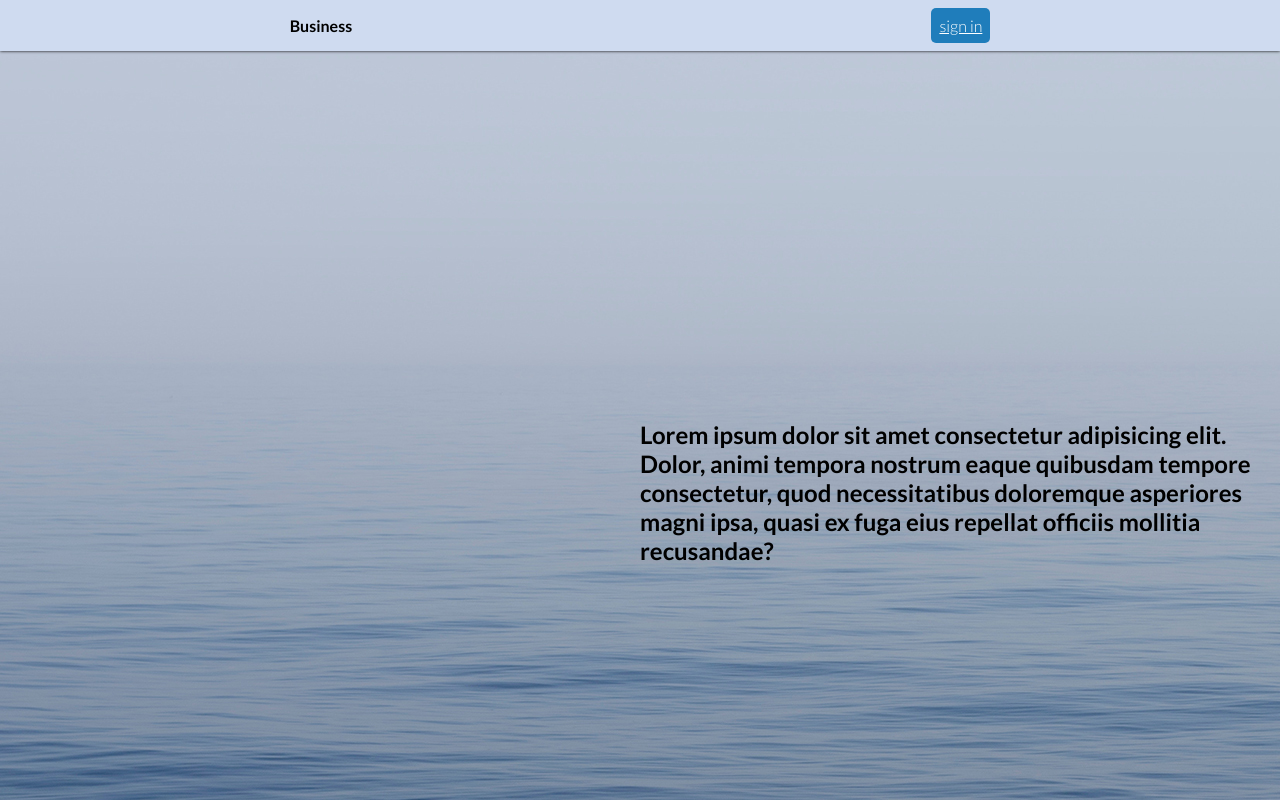
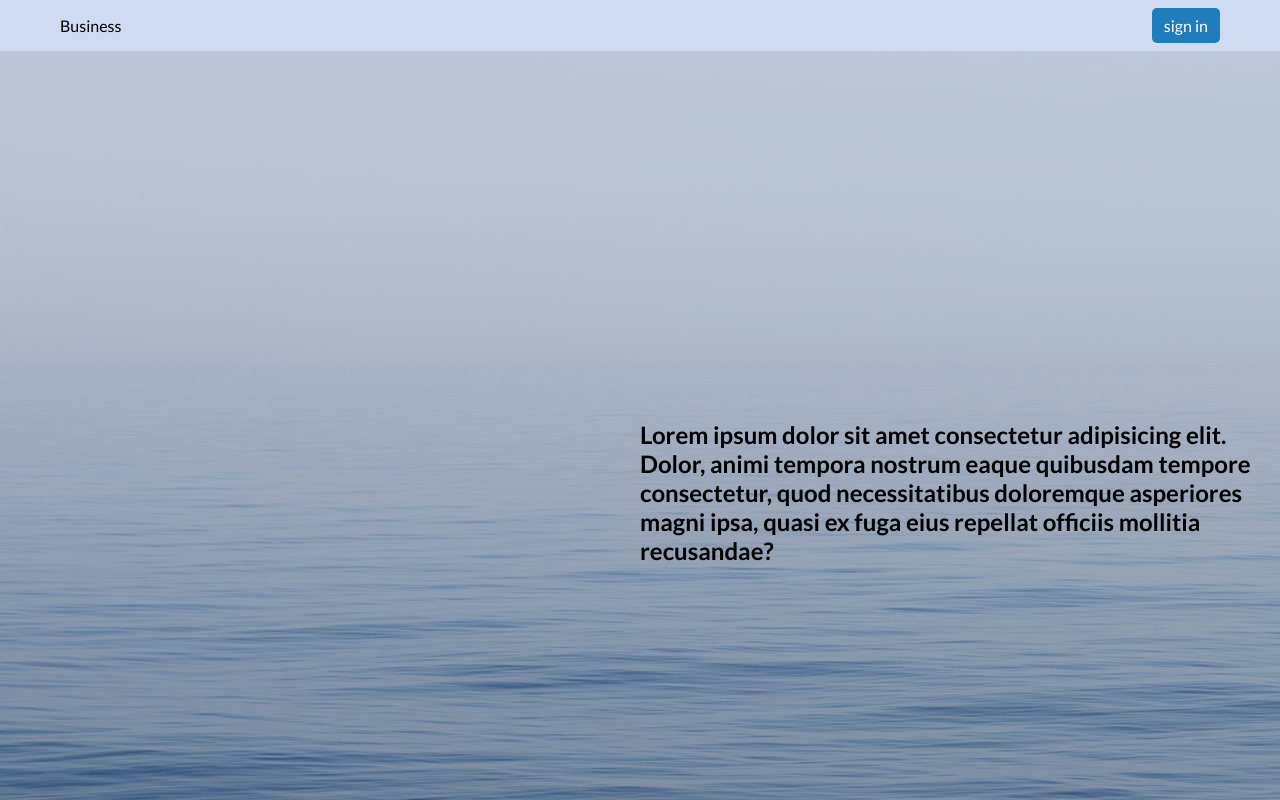
Before and after one commit to MazvydasV/Atsiskaitymas, a plain HTML site: page index.html in a window 1280 px wide. Shown: the top 800 px of the page. Drawn offline with Linux system fonts and the light colour scheme; files whose address does not match are found by name; a web font is replaced by a local one.

Commit message:
Header fixed

```diff
--- a/app.css
+++ b/app.css
@@ -7,27 +7,34 @@ header {
     top: 0;
     left: 0;
     width: 100%;
-    box-shadow: 0 0 3px 0 black;
     background-color: rgb(207, 219, 240);
     z-index: 99;
 }
 header .container {
+    max-width: 1200px;
+    width: 100%;
+    margin: 0 auto;
     display: flex;
-    justify-content: space-around;
     align-items: center;
-    position: relative;
-    text-align: center;
-
+    justify-content: space-between;
+    box-sizing: border-box;
+    padding: 0 20px;
+}
+header .header-title {
+    font-weight: 400;
 }
 
 
 .button {
     background-color: rgb(31, 125, 187);
     display: inline-block;
-    padding: 8px;
+    padding: 8px 12px;
     border-radius: 5px;
     transition: 0.3 ease-in-out;
     color: white;
+    font-weight: 400;
+    cursor: pointer;
+    text-decoration: none;
 }
 .button:hover {
     background-color: rgb(61, 89, 180);
@@ -36,17 +43,21 @@ top {
     margin-top: 50px;
     background-color: coral;
     display: flex;
-    position: relative;
+
     justify-content: center;
     align-items: center;
     padding: 100px;
-    max-width: 800px;
+    width: 400px;
     margin: auto;
 
 
 }
 img {
-    position: absolute;
+    position: relative;
+    width: auto;
+    height: auto;
+    display: block;
+    object-fit: cover;
 
 }
 .content {
@@ -55,4 +66,5 @@ img {
     top: 50%;
     left: 50%;
 
+
 }
--- a/index.html
+++ b/index.html
@@ -6,14 +6,14 @@
     <meta name="viewport" content="width=device-width, initial-scale=1.0">
     <link rel="preconnect" href="https://fonts.googleapis.com">
     <link rel="preconnect" href="https://fonts.gstatic.com" crossorigin>
-    <link href="https://fonts.googleapis.com/css2?family=Ceviche+One&family=Lato:wght@300;700&family=Open+Sans:ital,wght@1,300&display=swap" rel="stylesheet">
+    <link href="https://fonts.googleapis.com/css2?family=Ceviche+One&family=Lato:wght@300;400;700&family=Open+Sans:ital,wght@1,300&display=swap" rel="stylesheet">
     <link rel="stylesheet" href="app.css">
     <title>Bandomasis Page'as</title>
 </head>
 <body>
     <header>
         <div class="container">
-            <p><strong>Business</strong></p>
+            <p class="header-title">Business</p>
             <nav>
                 <a class="button" href="\sign-in.html">sign in</a>
             </nav>
@@ -21,7 +21,7 @@
 </header>
     <main>
         <section class="top">
-            <img src="C:\Users\Mazvydas\Desktop\Code academy programuoju\Paskaita10\Atsiskaitymas\Atsiskaitymas\bg-masthead.jpg" alt="aciean">
+            <img src="C:\Users\Mazvydas\Desktop\Code academy programuoju\Paskaita10\Atsiskaitymas\Atsiskaitymas\bg-masthead-min.jpg" alt="aciean">
             <div class="content"><h1>Lorem ipsum dolor sit amet consectetur adipisicing elit. Dolor, animi tempora nostrum eaque quibusdam tempore consectetur, quod necessitatibus doloremque asperiores magni ipsa, quasi ex fuga eius repellat officiis mollitia recusandae?</h1></div>
         </section>
         <section class="icons"></section>
```
Also changed, not shown: bg-masthead-min.jpg (added), bg-masthead.jpg (deleted), bg-showcase-1-min.jpg (added), bg-showcase-1.jpg (deleted), bg-showcase-2-min.jpg (added), bg-showcase-2.jpg (deleted), bg-showcase-3-min.jpg (added), bg-showcase-3.jpg (deleted), testimonials-1-min.jpg (added), testimonials-1.jpg (deleted), testimonials-2-min.jpg (added), testimonials-2.jpg (deleted), testimonials-3-min.jpg (added), testimonials-3.jpg (deleted).
